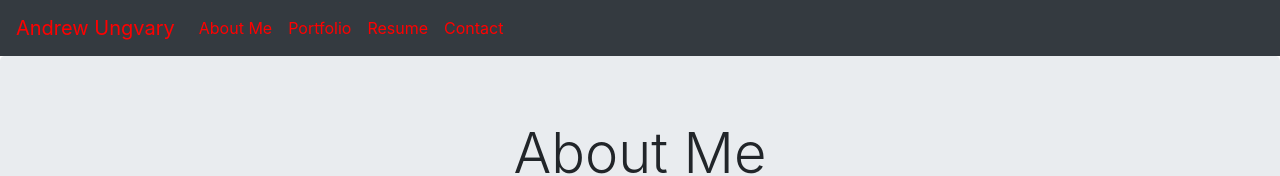
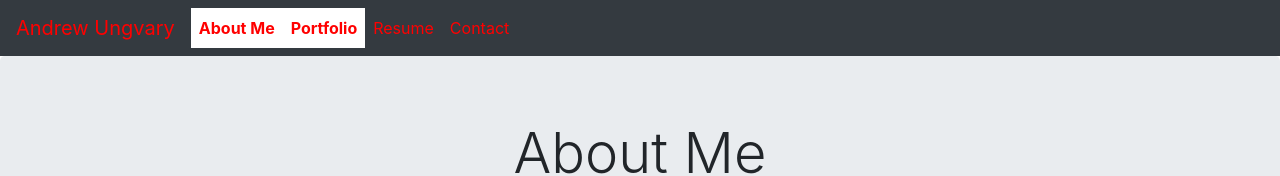
Before and after one commit to aungy5/react-portfolio, a React (Create React App) app: page /resume#/about in a window 1280 px wide. Shown: the top 176 px of the page. Built offline with nearby package versions, Linux system fonts and the light colour scheme.

Commit message:
updating link in package.json

```diff
--- a/src/components/navigation.js
+++ b/src/components/navigation.js
@@ -3,6 +3,10 @@ import {NavLink} from 'react-router-dom';
 
 const navStyle = {
   color: 'red'
+}
+
+const activeLink = {
+  fontWeight: 'bold'
 }
 
 const barStyle = {
@@ -19,7 +23,7 @@ function Navigation(props) {
     <div class="collapse navbar-collapse" id="navbarNavAltMarkup">
       <div class="navbar-nav">
       <NavLink to="/about"><a class="nav-link" style={navStyle}>About Me</a></NavLink>
-        <NavLink to="/portfolio"><a class="nav-link" style={navStyle}>Portfolio</a></NavLink>
+        <NavLink to="/portfolio"><a class="nav-link active" style={navStyle}>Portfolio</a></NavLink>
 
         {/* <a class="nav-link" href="https://github.com/aungy5?tab=repositories">GitHub</a>
         <a class="nav-link" href="https://www.linkedin.com/in/aungy/">LinkedIn</a> */}
--- a/src/components/portfolio.json
+++ b/src/components/portfolio.json
@@ -4,7 +4,7 @@
     "name": "BookSearch App",
     "image": "https://github.com/aungy5/react-portfolio/raw/main/public/images/books.jpeg",
     "github": "https://github.com/az84/Project-1",
-    "deploy": "https://az84.github.io/Project-1/",
+    "deploy": "https://aungy5.github.io/books-app/",
     "technologies": "RESTful APIs, Zurb(CSS Framework), HTML, LocalStorage"
     },
     {
--- a/src/index.css
+++ b/src/index.css
@@ -48,3 +48,8 @@ header {
 .navbar-brand {
   color: red;
 }
+
+.active {
+  background-color: white;
+  font-weight: bold;
+}
```
